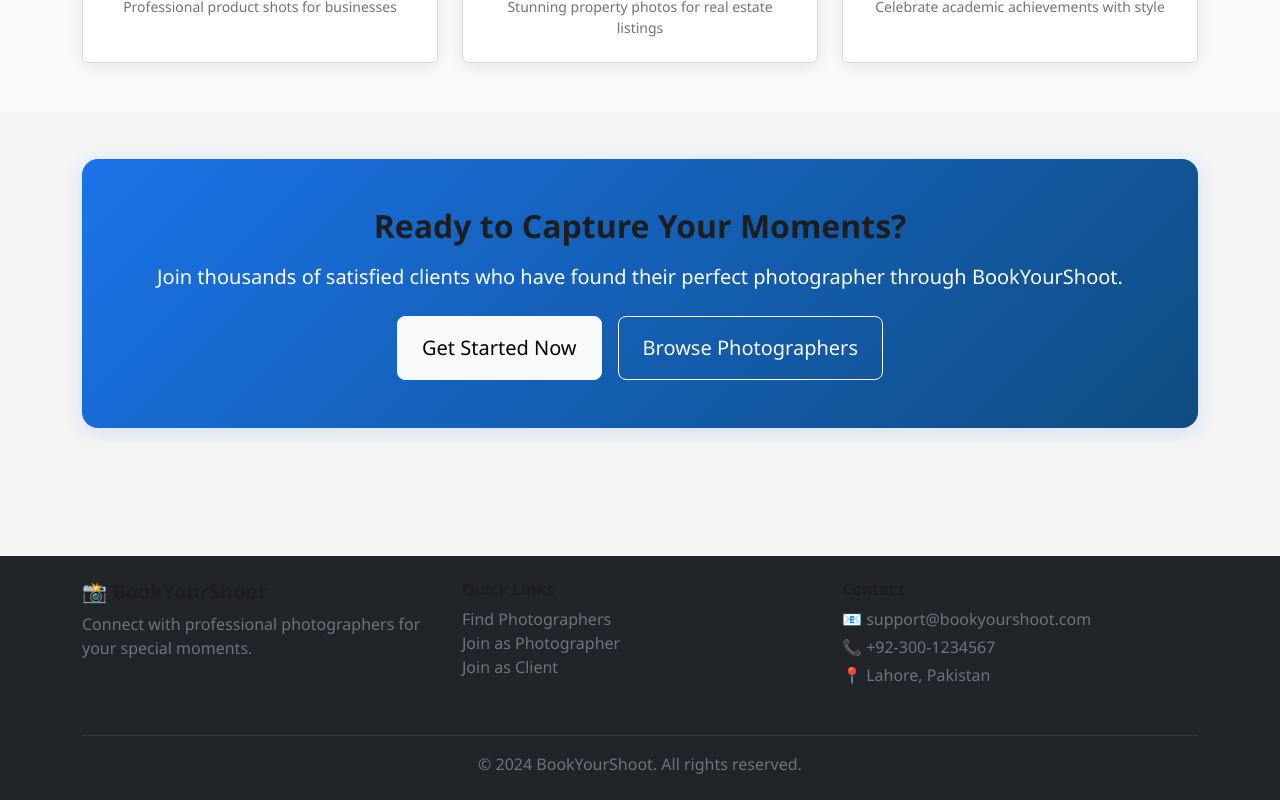
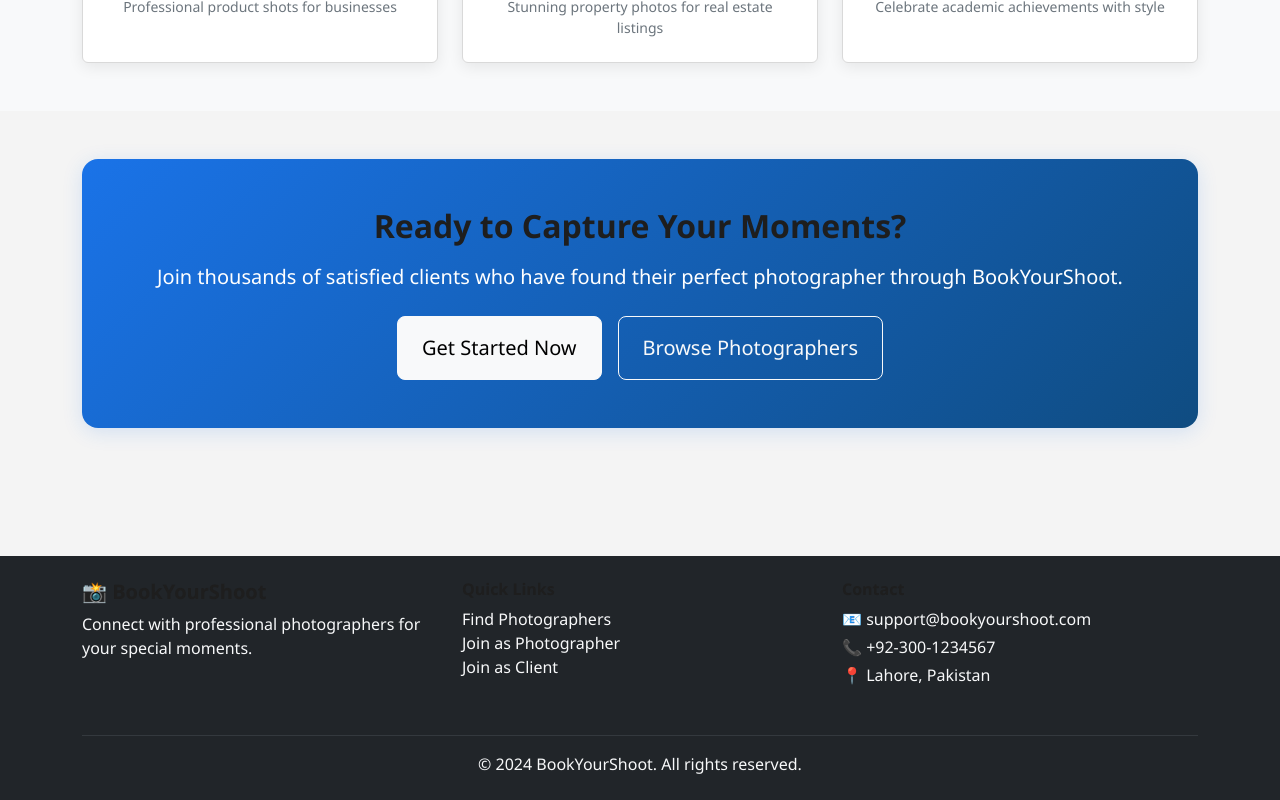
Before and after one commit to tahmeedahmad324/BookYourShoot, a React (Create React App) app: page / in a window 1280 px wide. Shown: the part 2679-3479 px from the top of the page. Built offline with nearby package versions, Linux system fonts and the light colour scheme.

Commit message:
Update Footer.js

```diff
--- a/src/components/common/Footer.js
+++ b/src/components/common/Footer.js
@@ -8,26 +8,26 @@ const Footer = () => {
         <div className="row">
           <div className="col-md-4 mb-3">
             <h5 className="fw-bold">📸 BookYourShoot</h5>
-            <p className="text-muted">Connect with professional photographers for your special moments.</p>
+            <p className="text-light">Connect with professional photographers for your special moments.</p>
           </div>
           <div className="col-md-4 mb-3">
             <h6>Quick Links</h6>
             <ul className="list-unstyled">
-              <li><Link to="/search" className="text-muted text-decoration-none">Find Photographers</Link></li>
-              <li><Link to="/register" className="text-muted text-decoration-none">Join as Photographer</Link></li>
-              <li><Link to="/register" className="text-muted text-decoration-none">Join as Client</Link></li>
+              <li><Link to="/search" className="text-light text-decoration-none">Find Photographers</Link></li>
+              <li><Link to="/register" className="text-light text-decoration-none">Join as Photographer</Link></li>
+              <li><Link to="/register" className="text-light text-decoration-none">Join as Client</Link></li>
             </ul>
           </div>
           <div className="col-md-4 mb-3">
             <h6>Contact</h6>
-            <p className="text-muted mb-1">📧 support@bookyourshoot.com</p>
-            <p className="text-muted mb-1">📞 +92-300-1234567</p>
-            <p className="text-muted">📍 Lahore, Pakistan</p>
+            <p className="text-light mb-1">📧 support@bookyourshoot.com</p>
+            <p className="text-light mb-1">📞 +92-300-1234567</p>
+            <p className="text-light">📍 Lahore, Pakistan</p>
           </div>
         </div>
         <hr className="border-secondary" />
         <div className="text-center">
-          <p className="mb-0 text-muted">© 2024 BookYourShoot. All rights reserved.</p>
+          <p className="mb-0 text-light">© 2024 BookYourShoot. All rights reserved.</p>
         </div>
       </div>
     </footer>
```
